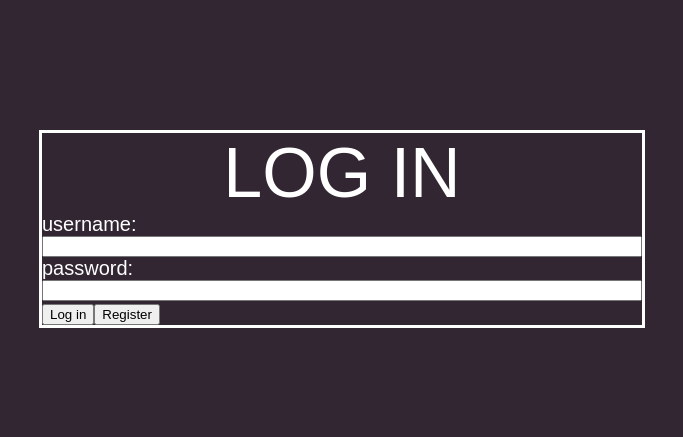
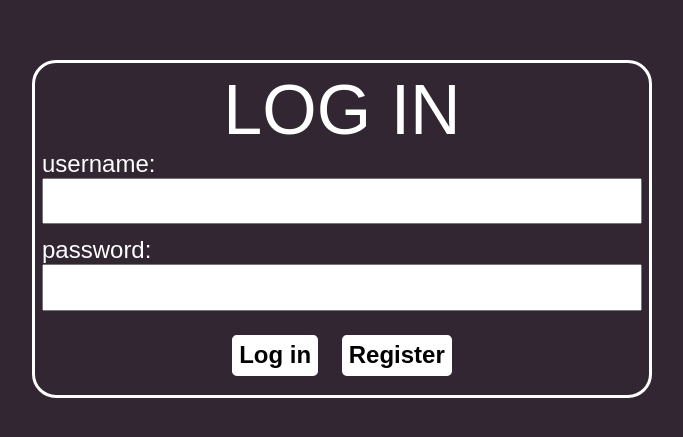
Before and after one commit to hgolebi/Drone-detection-app, a React (Create React App) app in the folder Frontend/: page / in a window 1280 px wide. Shown: the part 171-608 px from the top of the page, without its empty margins (298-981 px from the left). Built offline with nearby package versions, Linux system fonts and the light colour scheme; a web font is replaced by a local one.

Commit message:
logging screen visuals
Former-commit-id: 4cd93ec19bb7e7877c1318722b42845e9202921a

```diff
--- a/Frontend/src/LoggingScreen.css
+++ b/Frontend/src/LoggingScreen.css
@@ -1,12 +1,43 @@
-#logging_screen {
+.logging_screen {
     width: 600px;
     display: grid;
     grid-template-columns: 1;
     border: 3px solid white;
-    font-size: 20px;
+    border-radius: 1em;
+    font-size: 1.5rem;
+    padding: 0.3em;
 }
 
-#log_head {
+.log_head {
     font-size: 70px;
     text-align: center;
 }
+
+.input {
+    padding: 0.3em;
+    font-size: 1em;
+    font-weight: 500;
+    margin-bottom: 0.5em;
+}
+
+.log_buttons {
+    display: flex;
+    justify-content: center;
+}
+
+.button {
+    font-family: inherit;
+    font-size: 1em;
+    font-weight: 700;
+    color: black;
+    background-color: white;
+    padding: 0.2em;
+    border: 2px solid white;
+    border-radius: 0.2em;
+    margin: 0.5em;
+}
+
+.button:hover {
+    background-color: rgba(140, 65, 201, 0.137);
+    color: white;
+}
--- a/Frontend/src/LoggingScreen.js
+++ b/Frontend/src/LoggingScreen.js
@@ -62,15 +62,15 @@ class LoggingScreen extends React.Component {
 
     render () {
         return (
-            <div id="logging_screen">
-                <header id='log_head'>LOG IN</header>
-                <label id="username_label" >username:</label>
-                <input type='text' id='username_input' onChange={this.handleLoginChange}></input>
-                <label id="pass_label" >password:</label>
-                <input type='password' id='pass_input' onChange={this.handlePasswordChange}></input>
-                <div id="log_buttons">
-                    <button id='username_button' onClick={() => this.logIn()}>Log in</button>
-                    <button id='register_button' onClick={() => this.register()}>Register</button>
+            <div className="logging_screen">
+                <header className='log_head'>LOG IN</header>
+                <label className="label" >username:</label>
+                <input type='text' className='input' onChange={this.handleLoginChange}></input>
+                <label className="label" >password:</label>
+                <input type='password' className='input' onChange={this.handlePasswordChange}></input>
+                <div className="log_buttons">
+                    <button className='button' onClick={() => this.logIn()}>Log in</button>
+                    <button className='button' onClick={() => this.register()}>Register</button>
                 </div>
             </div>
         )
```
